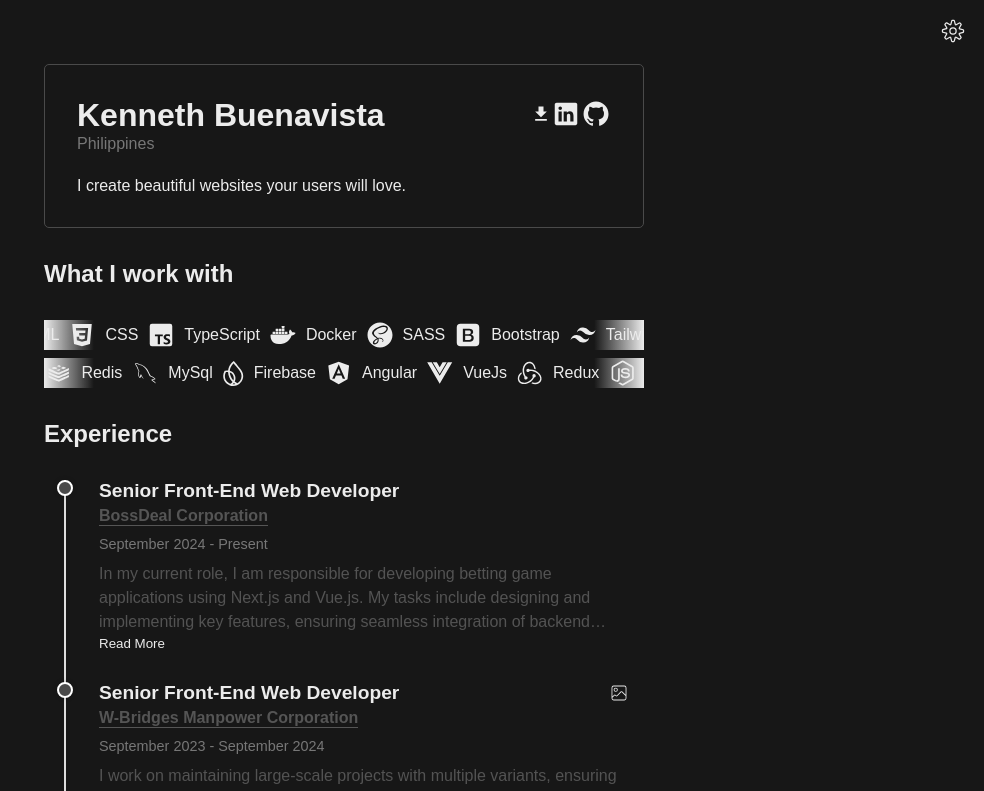
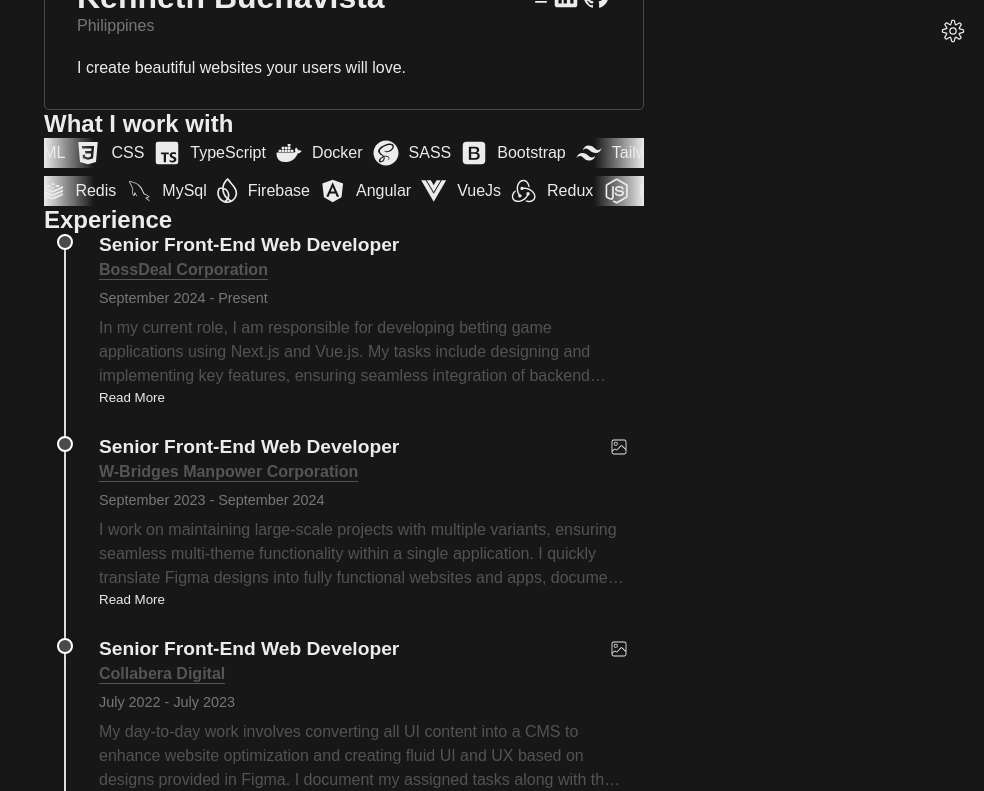
Before and after one commit to KennethicEnergy/avatar, a Next.js app: page / in a window 1280 px wide. Shown: the top 791 px of the page, without its empty margins (296-1280 px from the left). Built offline with nearby package versions, Linux system fonts and the light colour scheme.

Commit message:
removed scrolling when screen is larger

```diff
--- a/app/globals.css
+++ b/app/globals.css
@@ -8,6 +8,11 @@
   font-family: Arial, Helvetica, sans-serif;
   -webkit-font-smoothing: antialiased;
   -moz-osx-font-smoothing: grayscale;
+  display: flex;
+  flex-direction: column;
+  justify-content: center;
+  align-items: center;
+  height: 100vh;
 }
 
 * {
--- a/app/page.module.scss
+++ b/app/page.module.scss
@@ -2,13 +2,11 @@
   display: flex;
   width: 100%;
   justify-content: center;
-  padding: 4rem;
 
   .main {
     display: flex;
     flex-direction: column;
     width: 600px;
     min-width: 400px;
-    gap: 2rem;
   }
 }
```
